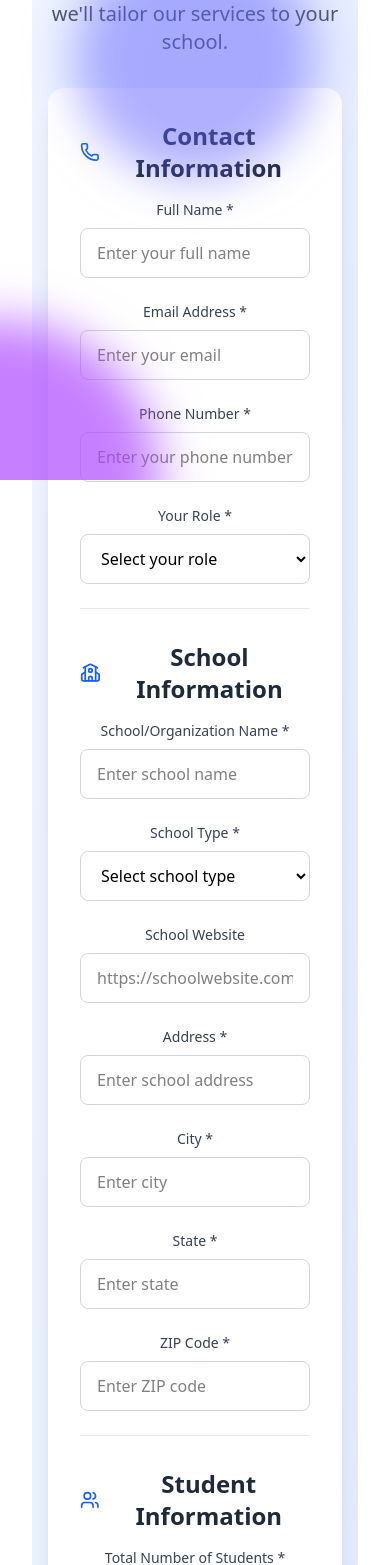
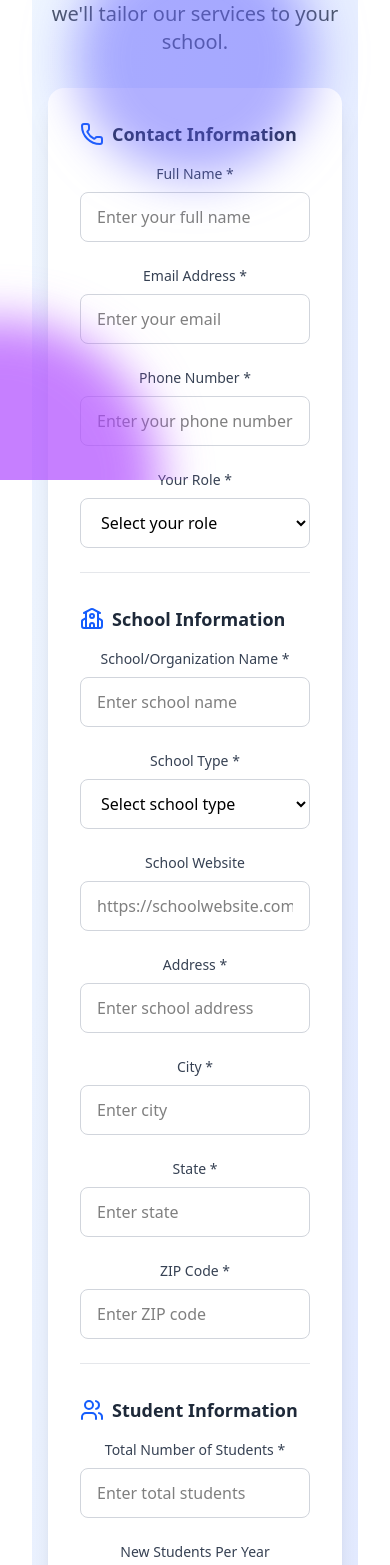
Before and after one commit to payskul1/mono-pay, a React (Vite) app: page /wait-list in a window 390 px wide. Shown: the part 364-1929 px from the top of the page. Built offline with nearby package versions, Linux system fonts and the light colour scheme.

Commit message:
UI Adjustment

```diff
--- a/src/waitlist/Additional.jsx
+++ b/src/waitlist/Additional.jsx
@@ -6,7 +6,7 @@ const AdditionalInformation = ({ formData, handleInputChange }) => {
     <div>
       <div className="flex items-center mb-4">
         <Mail className="text-blue-600 mr-2" size={24} />
-        <h2 className="text-2xl font-semibold text-gray-800">Additional Information</h2>
+        <h2 className="text-lg lg:text-2xl  font-semibold text-gray-800">Additional Information</h2>
       </div>
 
       <div className="space-y-6">
--- a/src/waitlist/ContactInformation.jsx
+++ b/src/waitlist/ContactInformation.jsx
@@ -6,7 +6,7 @@ const ContactInformation = ({ formData, handleInputChange }) => {
     <div className="border-b border-gray-200 pb-6">
       <div className="flex items-center mb-4">
         <Phone className="text-blue-600 mr-2" size={24} />
-        <h2 className="text-2xl font-semibold text-gray-800">Contact Information</h2>
+        <h2 className="text-lg lg:text-2xl  font-semibold text-gray-800">Contact Information</h2>
       </div>
 
       <div className="grid grid-cols-1 md:grid-cols-2 gap-6">
--- a/src/waitlist/ProgramDetails.jsx
+++ b/src/waitlist/ProgramDetails.jsx
@@ -6,7 +6,7 @@ const ProgramDetails = ({ formData, handleInputChange }) => {
     <div className="border-b border-gray-200 pb-6">
       <div className="flex items-center mb-4">
         <GraduationCap className="text-blue-600 mr-2" size={24} />
-        <h2 className="text-2xl font-semibold text-gray-800">Program Details</h2>
+        <h2 className="text-lg lg:text-2xl  font-semibold text-gray-800">Program Details</h2>
       </div>
 
       <div className="grid grid-cols-1 md:grid-cols-2 gap-6">
--- a/src/waitlist/SchoolInformation.jsx
+++ b/src/waitlist/SchoolInformation.jsx
@@ -6,7 +6,7 @@ const SchoolInformation = ({ formData, handleInputChange }) => {
     <div className="border-b border-gray-200 pb-6">
       <div className="flex items-center mb-4">
         <School className="text-blue-600 mr-2" size={24} />
-        <h2 className="text-2xl font-semibold text-gray-800">School Information</h2>
+        <h2 className="text-lg lg:text-2xl  font-semibold text-gray-800">School Information</h2>
       </div>
 
       <div className="grid grid-cols-1 md:grid-cols-2 gap-6">
--- a/src/waitlist/StudentInformation.jsx
+++ b/src/waitlist/StudentInformation.jsx
@@ -15,7 +15,7 @@ const StudentInformation = ({ formData, handleInputChange, handleCheckboxChange
     <div className="border-b border-gray-200 pb-6">
       <div className="flex items-center mb-4">
         <Users className="text-blue-600 mr-2" size={24} />
-        <h2 className="text-2xl font-semibold text-gray-800">Student Information</h2>
+        <h2 className=" text-lg lg:text-2xl font-semibold text-gray-800">Student Information</h2>
       </div>
 
       <div className="grid grid-cols-1 md:grid-cols-2 gap-6">
@@ -46,7 +46,7 @@ const StudentInformation = ({ formData, handleInputChange, handleCheckboxChange
 
         <div className="md:col-span-2">
           <label className="block text-sm font-medium text-gray-700 mb-3">Age Groups (Select all that apply)</label>
-          <div className="grid grid-cols-2 md:grid-cols-3 gap-3">
+          <div className="grid grid-cols-1 md:grid-cols-3 gap-3">
             {ageGroups.map((age) => (
               <label key={age} className="flex items-center space-x-2 cursor-pointer">
                 <input
```
